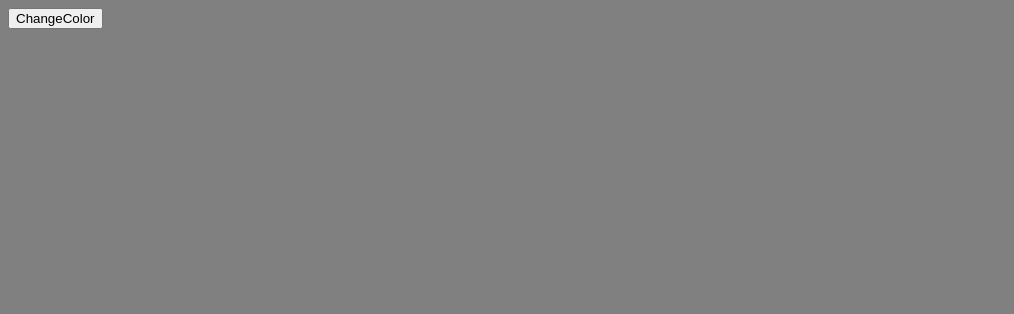
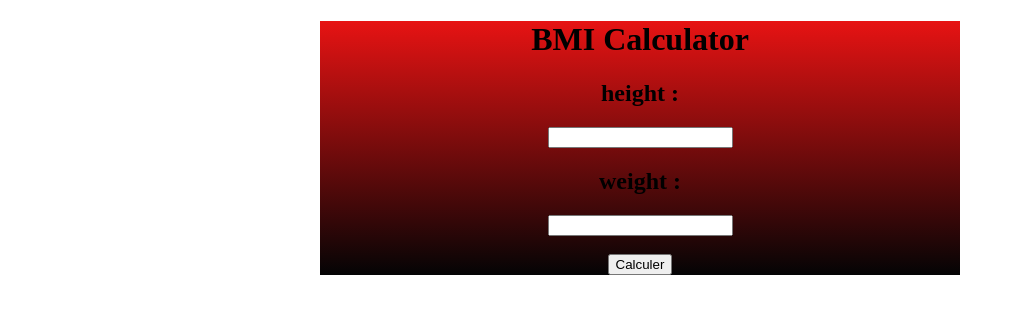
Before and after one commit to walidchahidan/projects_js, a plain HTML site: page index.html in a window 1280 px wide. Shown: the whole page, without its empty margins (0-1014 px from the left). Drawn offline with Linux system fonts and the light colour scheme.

Commit message:
BMIcalcul

```diff
--- a/index.html
+++ b/index.html
@@ -1,13 +1,23 @@
 <!DOCTYPE html>
 <html lang="en">
-<head>
-    <meta charset="UTF-8">
-    <meta http-equiv="X-UA-Compatible" content="IE=edge">
-    <meta name="viewport" content="width=device-width, initial-scale=1.0">
+  <head>
+    <meta charset="UTF-8" />
+    <meta http-equiv="X-UA-Compatible" content="IE=edge" />
+    <meta name="viewport" content="width=device-width, initial-scale=1.0" />
+    <link rel="stylesheet" href="style.css" />
     <title>Document</title>
-</head>
-<body>
-     <button>ChangeColor</button>
+  </head>
+  <body>
+    <div>
+      <h1>BMI Calculator</h1>
+      <h2>height :</h2>
+      <input type="text" id="height_txt" />
+      <h2>weight :</h2>
+      <input type="text" id="weight_txt" /><br /><br />
+      <button>Calculer</button>
+      <p id="show"></p>
+    </div>
+
     <script src="script.js"></script>
-</body>
+  </body>
 </html>
--- a/script.js
+++ b/script.js
@@ -1,10 +1,25 @@
-let body=document.body;
+let poid=document.getElementById("weight_txt");
+let long=document.getElementById("height_txt");
 let btn=document.querySelector("button");
-let colors=["red","green","blue","gray"];
+let show=document.querySelector("p");
 
-function changeBgcolor(){
-  let randomIndex=Math.floor(Math.random()*colors.length);
-  body.style.backgroundColor=colors[randomIndex];
+function calculer(){
+  let res=(poid.value/(long.value*long.value)).toFixed(2);
+
+  alert(res);
+  if(res>=18.5 && res<=25){
+    // alert("Normal");
+
+    show.textContent=`${res} you are Normal`;
+  }
+  else if(res>=25 && res<=30){
+    // alert("Surpoids");
+    show.textContent=`${res} you are Superpoids`;
+  }
+  else if(res>=30 && res<=35){
+    // alert("Obésité modérée");
+    show.textContent=`${res} you are Obésité modérée`;
+  }
 }
-setInterval(changeBgcolor,3000);
-btn.addEventListener("click",changeBgcolor);
+
+btn.addEventListener("click",calculer);
--- /dev/null
+++ b/style.css
@@ -0,0 +1,10 @@
+body{
+    text-align: center;
+}
+div{
+    display: block;
+    margin: auto;
+    width: 50vw;
+    background: linear-gradient(#e71313, #040405);
+    justify-content: center;
+}
```
